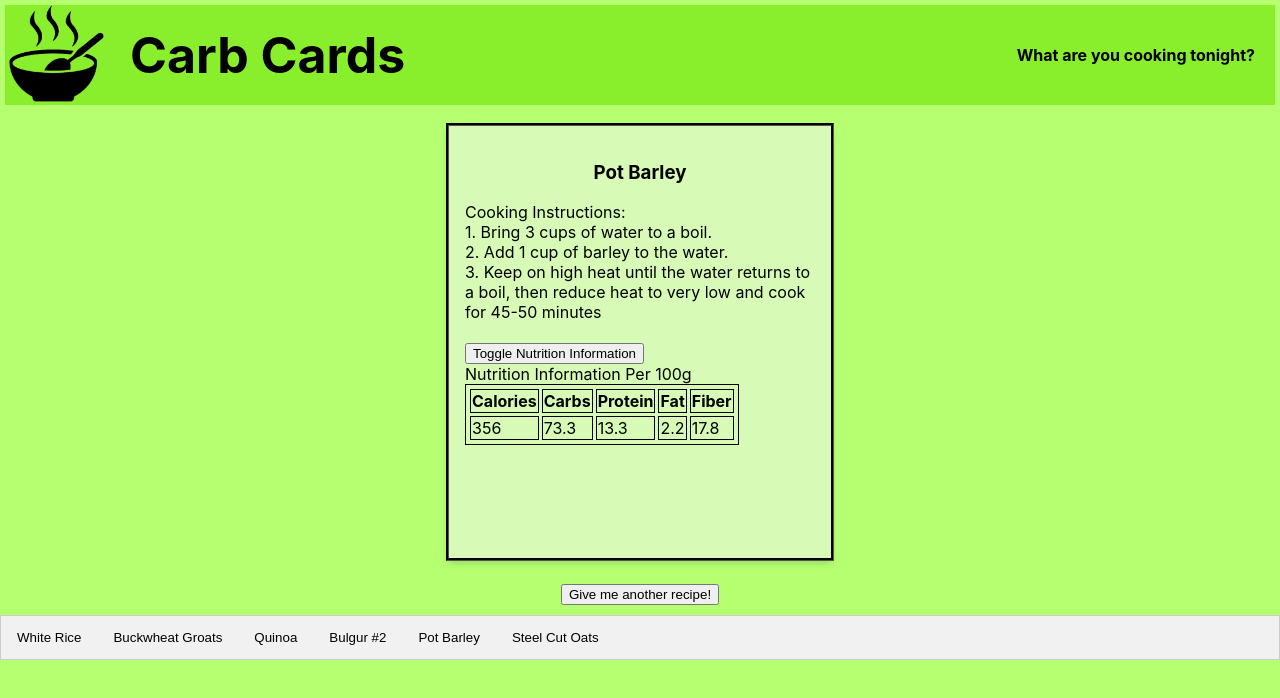
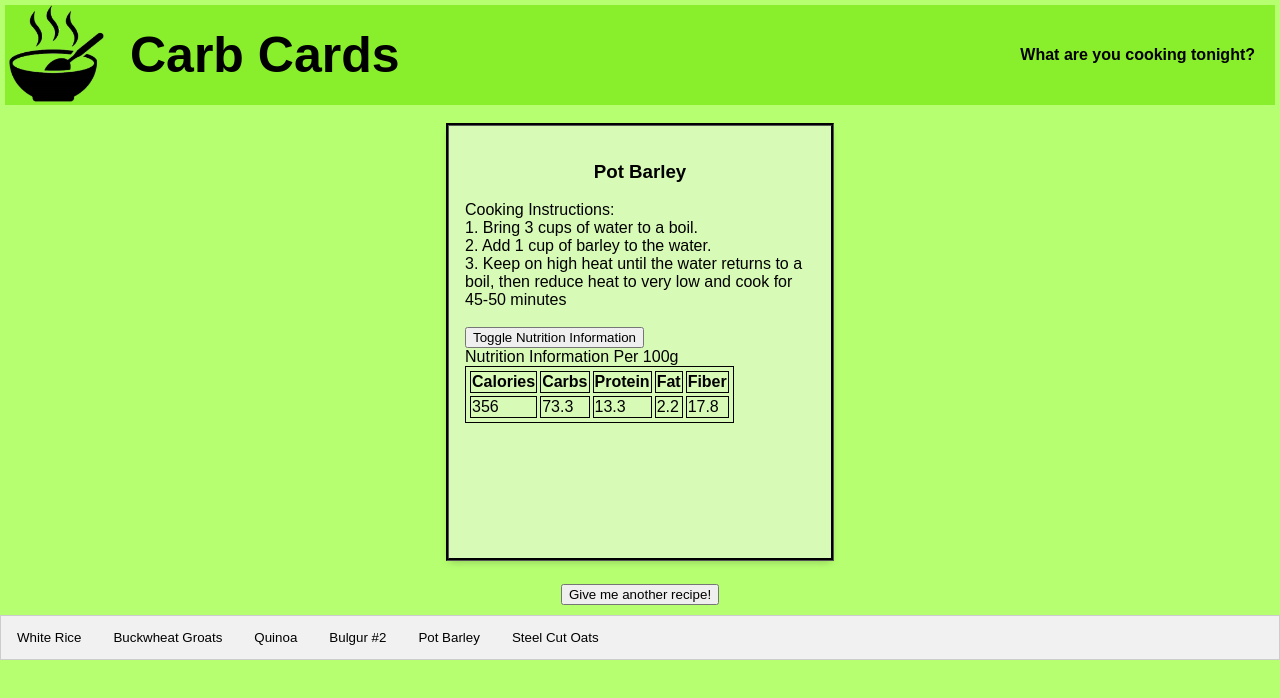
Before and after one commit to MarieIndustries/carb-cards, a React (Create React App) app: page / in a window 1280 px wide. Shown: the top 698 px of the page. Built offline with nearby package versions, Linux system fonts and the light colour scheme.

Commit message:
cleanup of items in index.html and index.css

```diff
--- a/public/index.html
+++ b/public/index.html
@@ -8,6 +8,9 @@
       name="description"
       content="Web site for carb recipes with react"
     />
+    <link rel="preconnect" href="https://fonts.googleapis.com">
+    <link rel="preconnect" href="https://fonts.gstatic.com" crossorigin>
+    <link href="https://fonts.googleapis.com/css2?family=Inter&display=swap" rel="stylesheet">
     <!--
       manifest.json provides metadata used when your web app is installed on a
       user's mobile device or desktop. See https://developers.google.com/web/fundamentals/web-app-manifest/
--- a/src/components/Card.js
+++ b/src/components/Card.js
@@ -5,8 +5,6 @@ import '../index.css'
 export default function Card(props){
 
     const data = CarbData.data;
-
-    //todo: add fancy font https://fonts.google.com/specimen/Andika?query=Andika+
 
     const directionsArray = data[props.recipeIndex].directions.split('\n')
     var directionsRows = [];
--- a/src/index.css
+++ b/src/index.css
@@ -1,16 +1,13 @@
 body {
   margin: 0;
-  font-family: -apple-system, BlinkMacSystemFont, 'Segoe UI', 'Roboto', 'Oxygen',
-    'Ubuntu', 'Cantarell', 'Fira Sans', 'Droid Sans', 'Helvetica Neue',
-    sans-serif;
   -webkit-font-smoothing: antialiased;
   -moz-osx-font-smoothing: grayscale;
   background-color: rgb(182, 255, 113);
+  font-family: 'Andika', sans-serif;
 }
 
 code {
-  font-family: source-code-pro, Menlo, Monaco, Consolas, 'Courier New',
-    monospace;
+  font-family: 'Andika', sans-serif;
 }
 
 .header {
@@ -22,6 +19,7 @@ code {
   line-height: 100px;
   color: black;
   background-color: rgb(137, 238, 44);
+  font-family: 'Andika', sans-serif;
 }
 
 .header--title{
```
